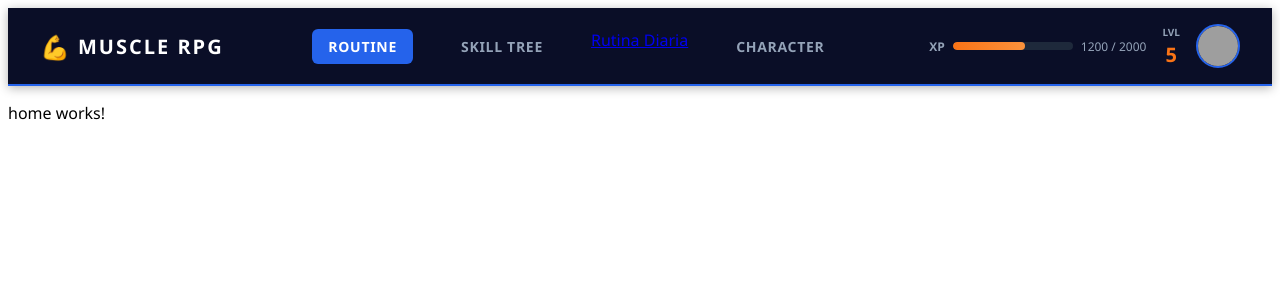
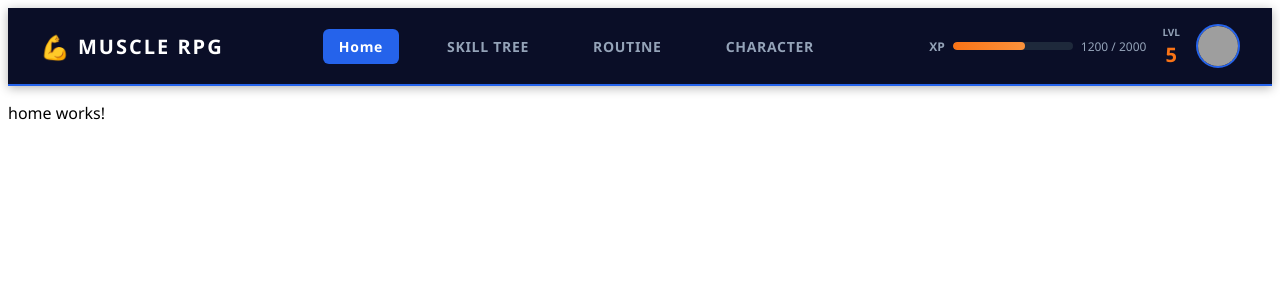
Before and after one commit to fase99/Muscle-RPG, an Angular app in the folder frontend/: page /home in a window 1280 px wide. Shown: the top 300 px of the page. Built offline with nearby package versions, Linux system fonts and the light colour scheme; grey boxes are pictures that could not be loaded.

Commit message:
Update navbar links from 'ROUTINE' to 'Home'

```diff
--- a/frontend/src/app/shared/navbar/navbar.html
+++ b/frontend/src/app/shared/navbar/navbar.html
@@ -7,9 +7,9 @@
 
   <!-- Navigation Links -->
   <div class="nav-links">
-    <a routerLink="/home" routerLinkActive="active" class="nav-link">ROUTINE</a>
+    <a routerLink="/home" routerLinkActive="active" class="nav-link">Home</a>
     <a routerLink="/ejercicios" routerLinkActive="active" class="nav-link">SKILL TREE</a>
-    <a routerLink="/rutina" routerLinkActive="active"> Rutina Diaria </a>
+    <a routerLink="/rutina" routerLinkActive="active" class="nav-link">ROUTINE</a>
     <a routerLink="/character" routerLinkActive="active" class="nav-link">CHARACTER</a>
   </div>
 
```
